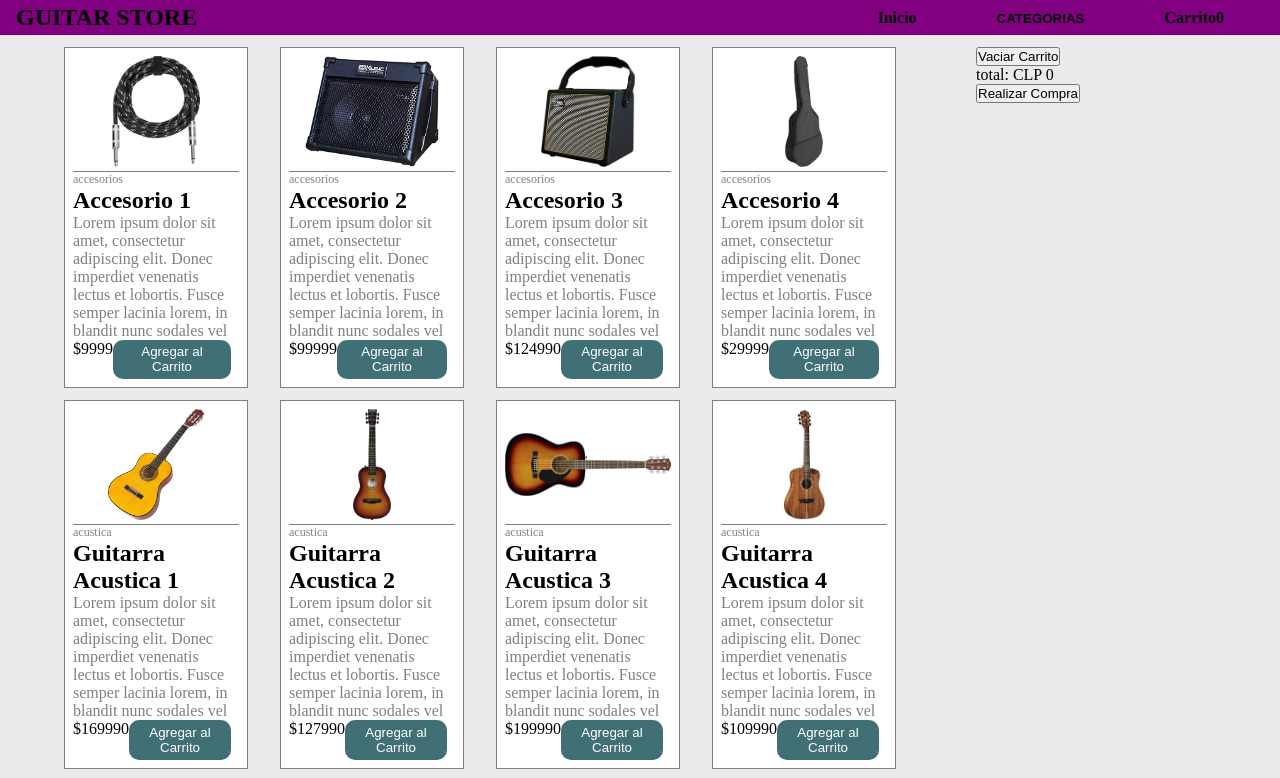
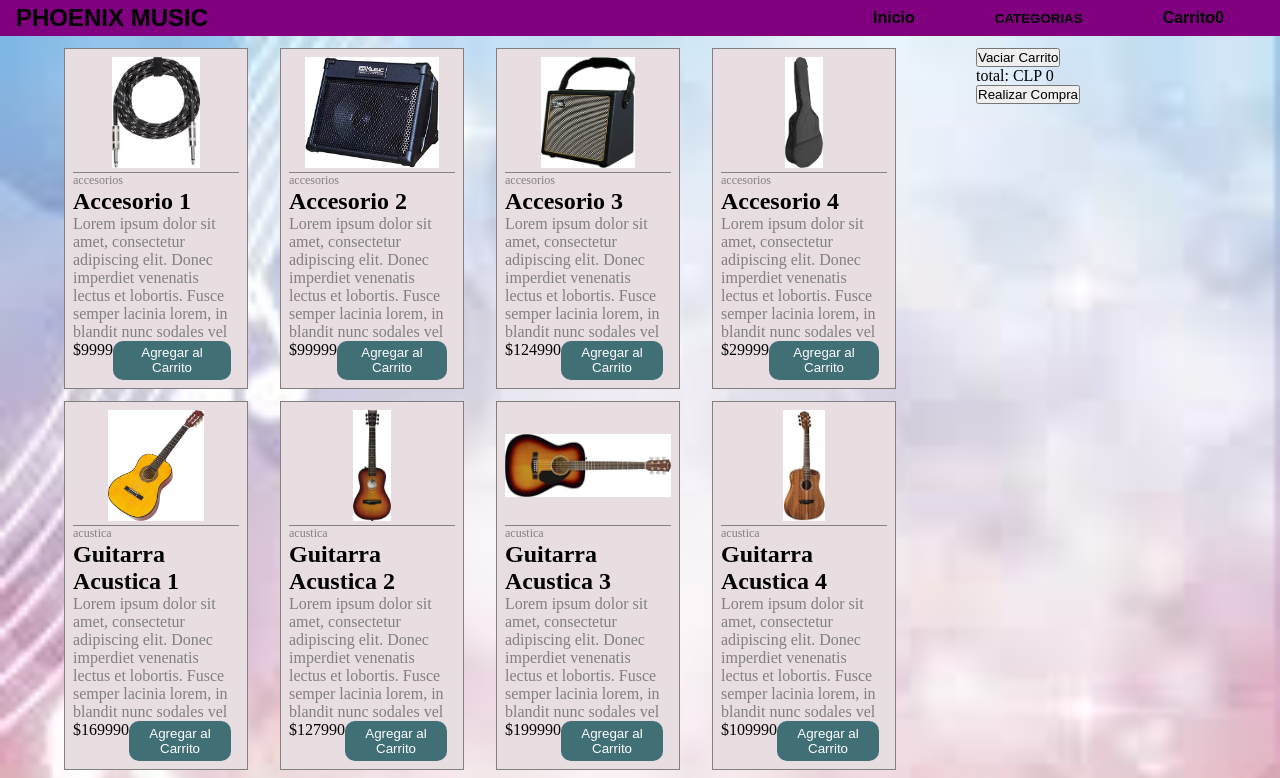
Before and after one commit to CarlosJC24/pre-entregable-js, a plain HTML site: page index.html in a window 1280 px wide. Shown: the top 778 px of the page. Drawn offline with Linux system fonts and the light colour scheme; some packages are replaced by stand-ins of ours; a script that the page names is missing.

Commit message:
preentrega

```diff
--- a/css/styles.css
+++ b/css/styles.css
@@ -9,12 +9,24 @@ html, * {
     box-sizing: inherit;
   }
 
+main{
+    background: url(../assets/img/Fondo.jpg);
+    background-size: cover;
+    background-attachment:fixed;
+
+}
+
 .wrapper{
     background-color: rgb(235, 235, 235);
 }
 
+h1{
+    font-family: Arial, Helvetica, sans-serif;
+}
+
 a{
     text-decoration: none;
+    font-family: Arial, Helvetica, sans-serif;
 }
 
 /* NavBar*/
@@ -82,6 +94,7 @@ a{
     grid-template-columns: repeat(4, 1fr);
     justify-items: center;
     margin: 0 3rem;
+
 }
 
 .products > .card{
@@ -92,7 +105,7 @@ a{
 .card{
     max-width: 20rem;
     border: 0.5px solid gray;
-    background-color: white;
+    background-color: #E8DDE1;
 }
 
 .card > img{
@@ -184,7 +197,7 @@ a{
 }
 
 .shoppingCard-card-right-buttons-items > *{
-    margin: 0 0.25rem;
+    margin: 0 0.20rem;
 }
 
 .card-shoppingCard-right-input{
--- a/index.html
+++ b/index.html
@@ -5,7 +5,7 @@
     <meta charset="UTF-8">
     <meta http-equiv="X-UA-Compatible" content="IE=edge">
     <meta name="viewport" content="width=device-width, initial-scale=1.0">
-    <title>GUITAR STORE</title>
+    <title>PHOENIX MUSIC</title>
     <link rel="stylesheet" href="css/styles.css">
 </head>
 
@@ -15,7 +15,7 @@
         <header>
             <nav class="nav">
                 <div>
-                    <h1>GUITAR STORE</h1>
+                    <h1>PHOENIX MUSIC</h1>
                 </div>
                 <div>
                     <ul class="nav-menu">
```
Also changed, not shown: assets/img/Fondo.jpg (added).
